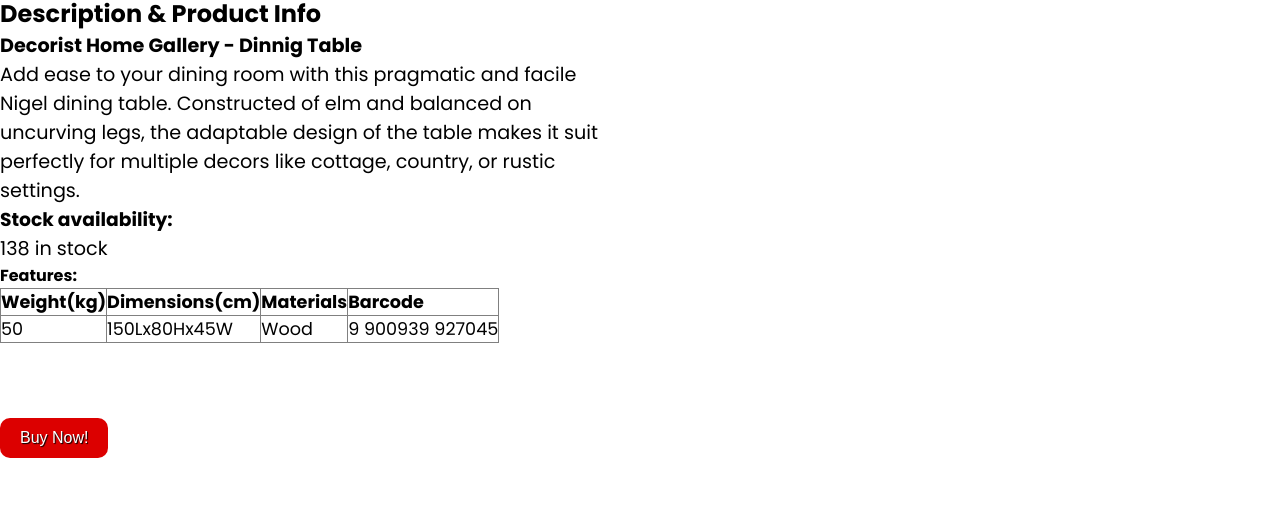
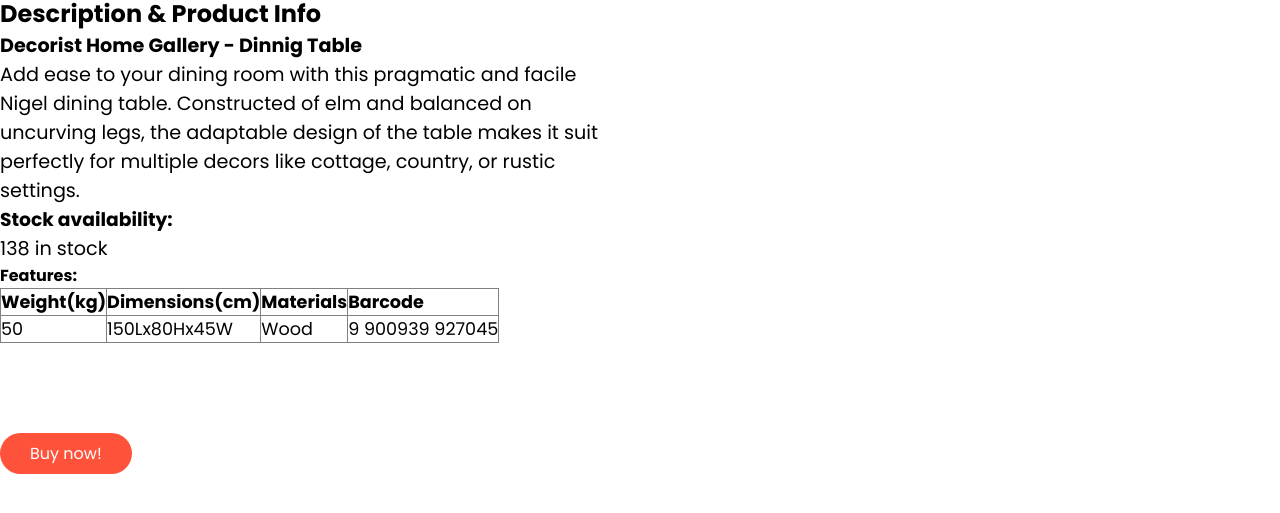
Before and after one commit to benjaminvanloggerenberg-ITVarsity/Module-1-Assessment-4-.1, a plain HTML site: page table.html in a window 1280 px wide. Shown: the part 541-1054 px from the top of the page. Before the commit the page ends 999 px from the top, so only its background shows below. Drawn offline with Linux system fonts and the light colour scheme.

Commit message:
Update table.html

```diff
--- a/table.html
+++ b/table.html
@@ -54,11 +54,9 @@
                     </tr>
                 </table>
 
-                <br><br><br>
-                <a href="Buy-now.html" >
-                <button class="favorite styled"
-                type="button"> Buy Now!
-                    </button> </a>
+               <br><br><br>
+                <a href="Buy-now.html" class="btn" >
+                 Buy now!</a> <br><br><br>
 
       </body>
 </html>
```
